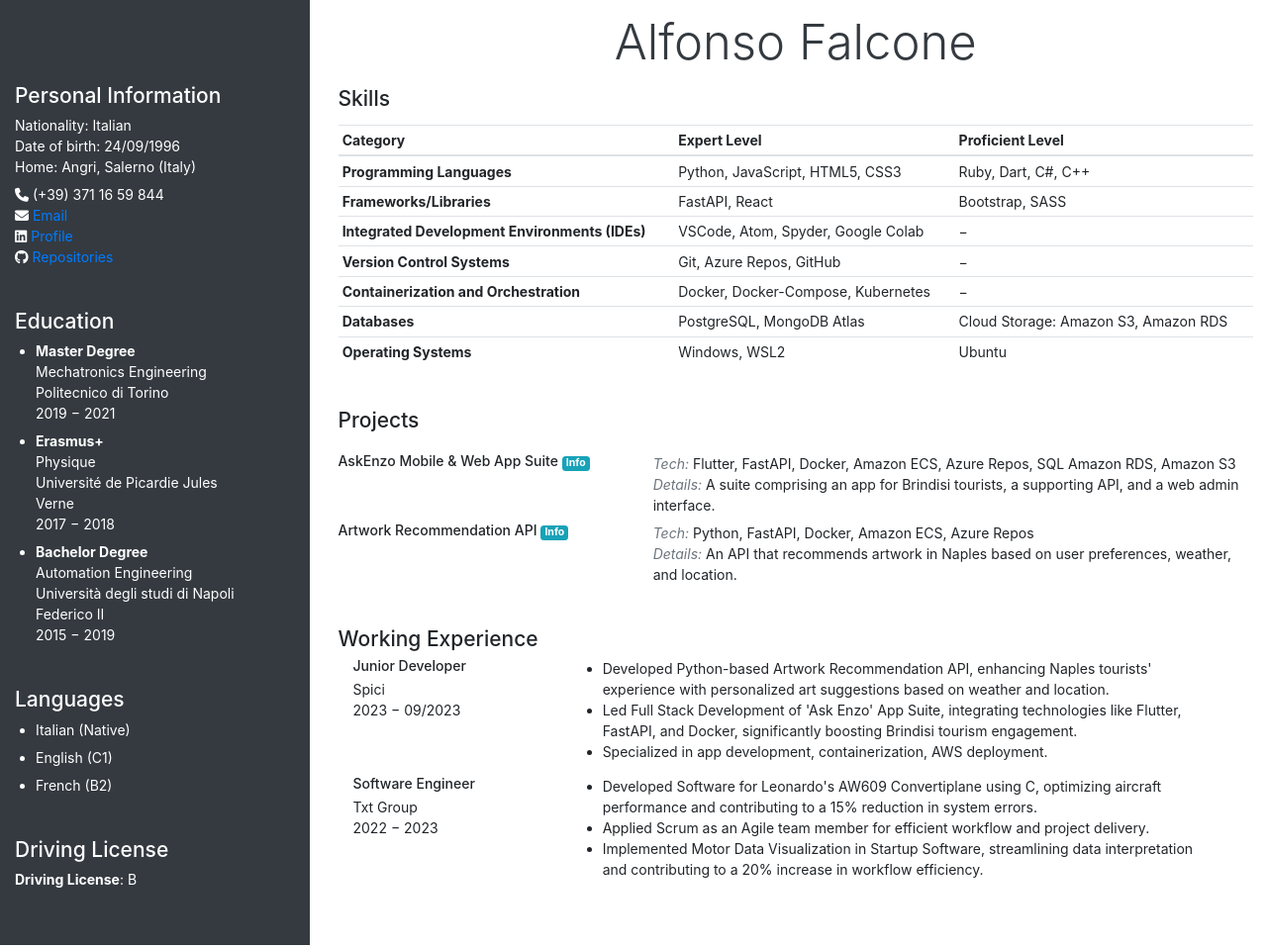
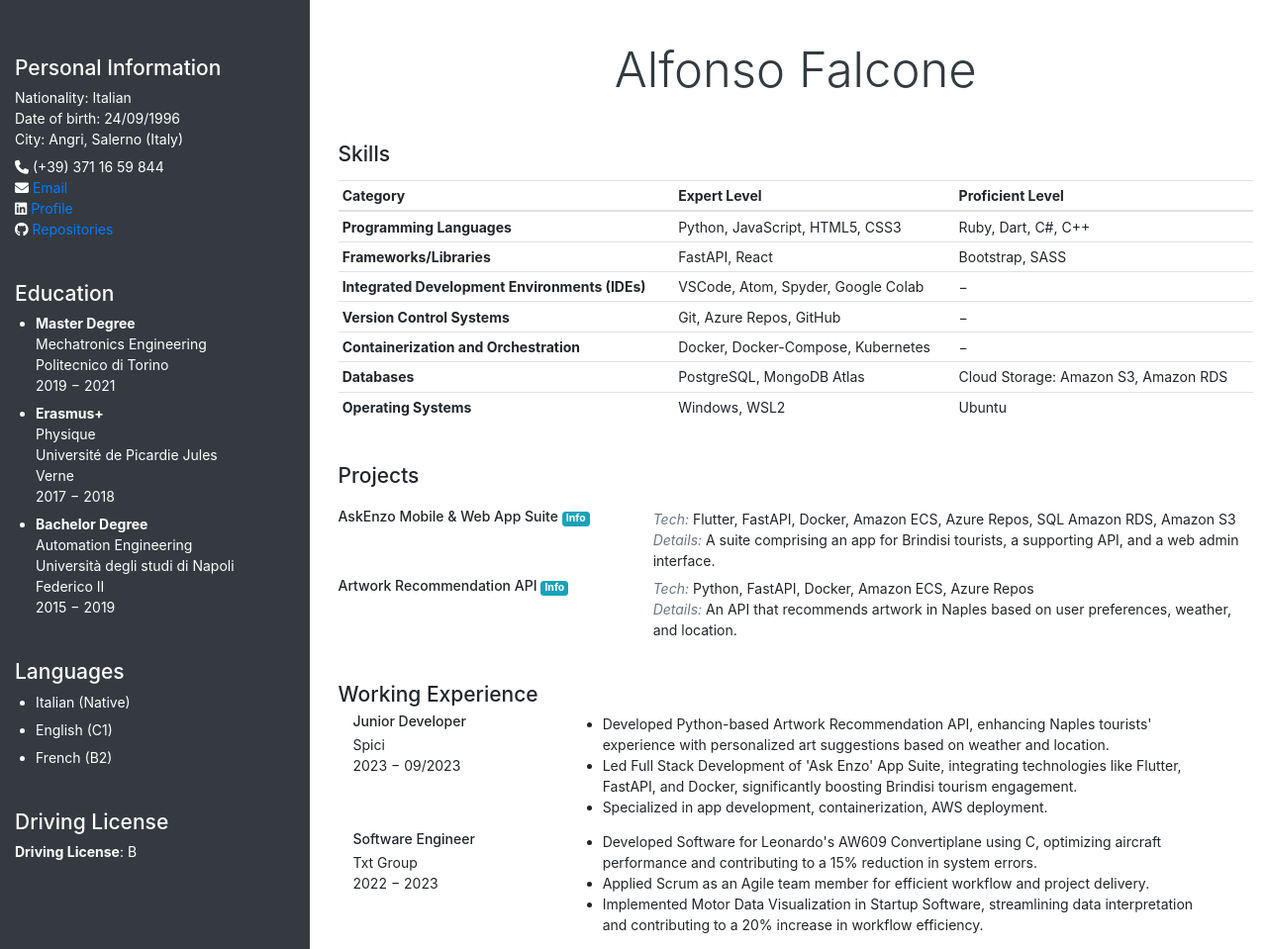
Before and after one commit to alfon96/CV, a plain HTML site: page index.html in a window 1280 px wide. Shown: the whole page at 99% size. Drawn offline with nearby package versions, Linux system fonts and the light colour scheme.

Commit message:
style changes

```diff
--- a/index.html
+++ b/index.html
@@ -36,14 +36,14 @@
   <body>
     <div class="row d-flex align-items-stretch">
       <div
-        class="col-12 col-sm-4 col-lg-3 bg-dark py-5 d-flex flex-column justify-content-center"
+        class="col-12 col-sm-4 col-lg-3 bg-dark py-3 d-flex flex-column justify-content-center"
       >
         <div class="h-100">
           <div class="container personal-info mt-5 my-4 text-white">
             <h4>Personal Information</h4>
             <p>Nationality: Italian</p>
             <p>Date of birth: 24/09/1996</p>
-            <p>Home: Angri, Salerno (Italy)</p>
+            <p>City: Angri, Salerno (Italy)</p>
             <p class="mt-2">
               <i class="fa-solid fa-phone"></i> (+39) 371 16 59 844
             </p>
@@ -100,7 +100,7 @@
         </div>
       </div>
       <div class="col-12 col-sm-8 col-lg-9 px-3">
-        <h1 class="display-4 my-3 text-dark text-center">Alfonso Falcone</h1>
+        <h1 class="display-4 my-5 text-dark text-center">Alfonso Falcone</h1>
         <div class="container skills">
           <h4>Skills</h4>
           <table class="table table-hover table-sm mt-3">
```
